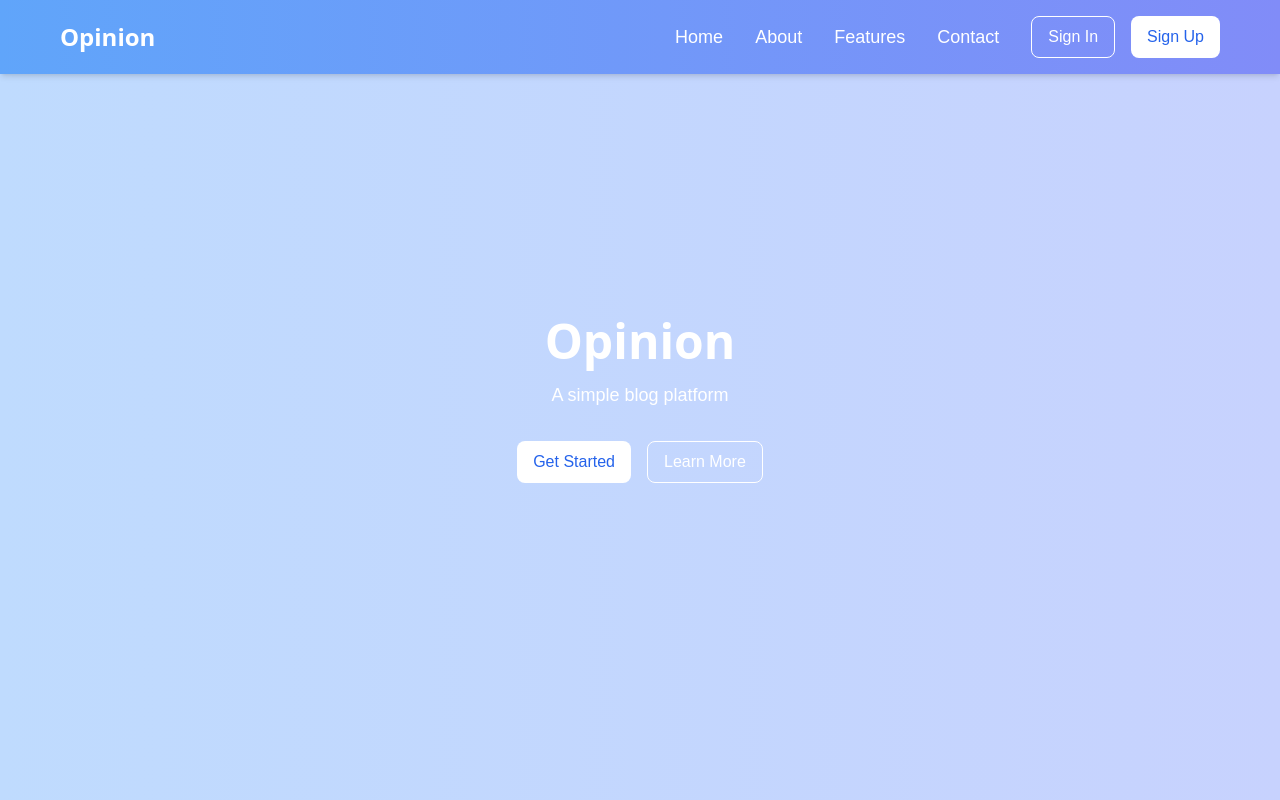
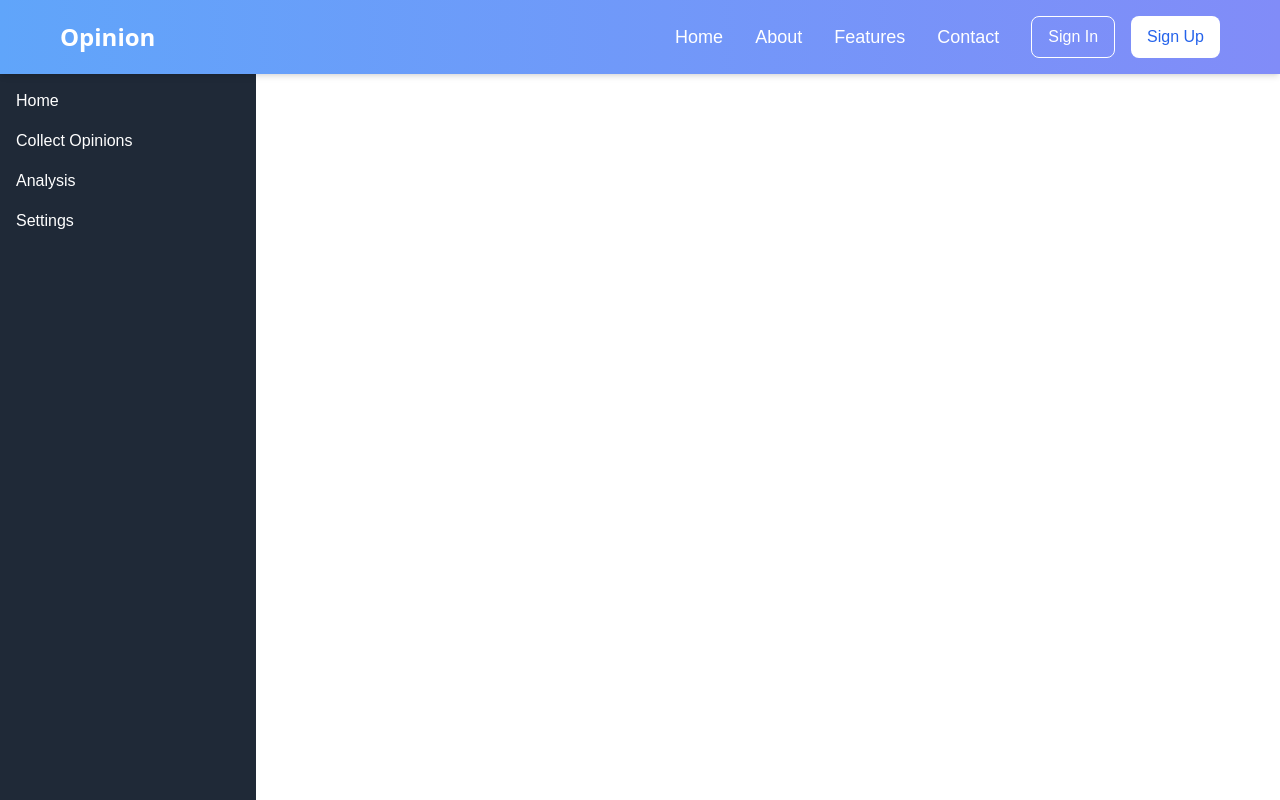
Before and after one commit to Elisha-Kiplangat/Opinion-app-frontend, a Next.js app: page / in a window 1280 px wide. Shown: the top 800 px of the page. Built offline with nearby package versions, Linux system fonts and the light colour scheme.

Commit message:
dashboard

```diff
--- /dev/null
+++ b/src/app/(dashboard)/page.tsx
@@ -0,0 +1,12 @@
+import SideNav from '@/components/SideNave'
+import React from 'react'
+
+const page = () => {
+  return (
+    <div>
+        <SideNav />
+    </div>
+  )
+}
+
+export default page
--- /dev/null
+++ b/src/components/SideNave.tsx
@@ -0,0 +1,40 @@
+import React from 'react';
+import Link from 'next/link';
+
+const SideNav: React.FC = () => {
+  return (
+    <aside className="w-64 h-screen bg-gray-800 text-white">
+      {/* Application Title */}
+      <div className="p-4 text-center text-2xl font-bold border-b border-gray-700">
+        OpinionApp
+      </div>
+      {/* Navigation Links */}
+      <nav className="mt-4">
+        <ul>
+          <li className="px-4 py-2 hover:bg-gray-700">
+            <Link href="/dashboard/home">
+              Home
+            </Link>
+          </li>
+          <li className="px-4 py-2 hover:bg-gray-700">
+            <Link href="/dashboard/collect">
+              Collect Opinions
+            </Link>
+          </li>
+          <li className="px-4 py-2 hover:bg-gray-700">
+            <Link href="/dashboard/analysis">
+              Analysis
+            </Link>
+          </li>
+          <li className="px-4 py-2 hover:bg-gray-700">
+            <Link href="/dashboard/settings">
+              Settings
+            </Link>
+          </li>
+        </ul>
+      </nav>
+    </aside>
+  );
+};
+
+export default SideNav;
```
